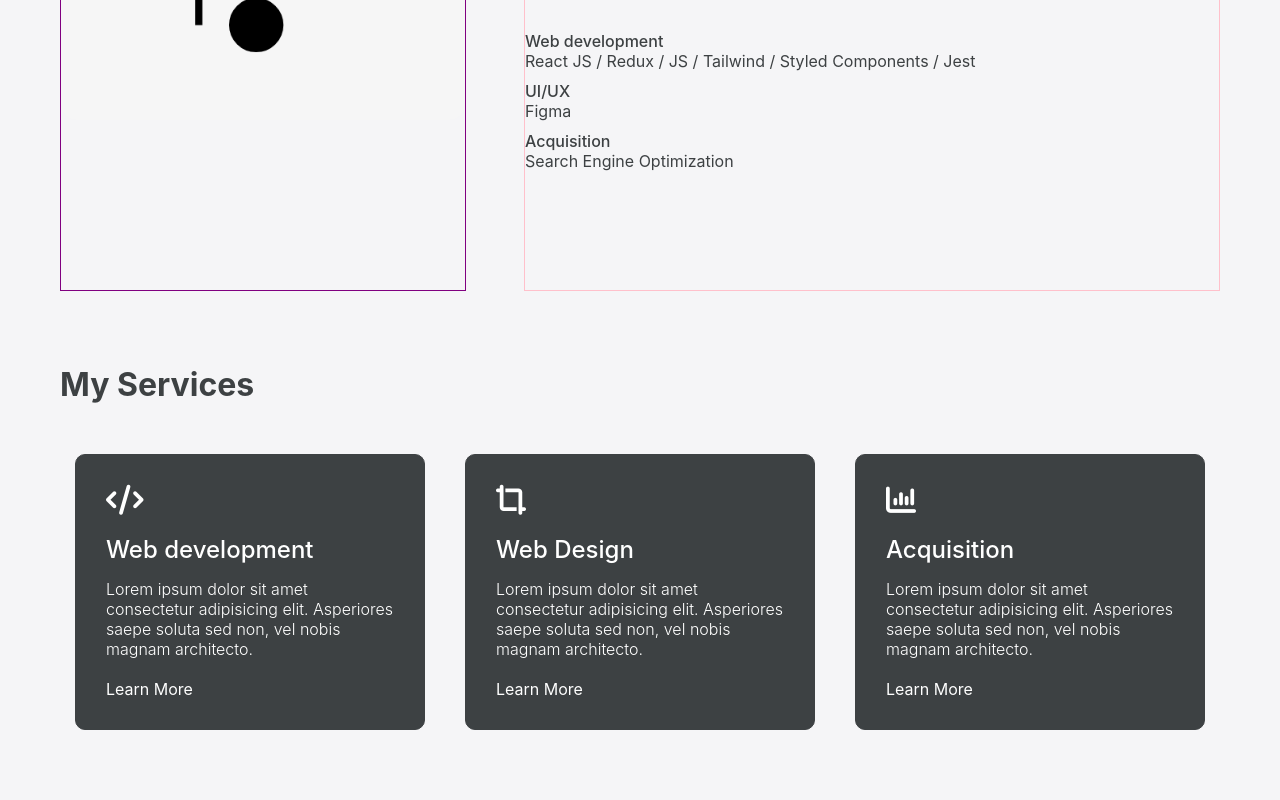
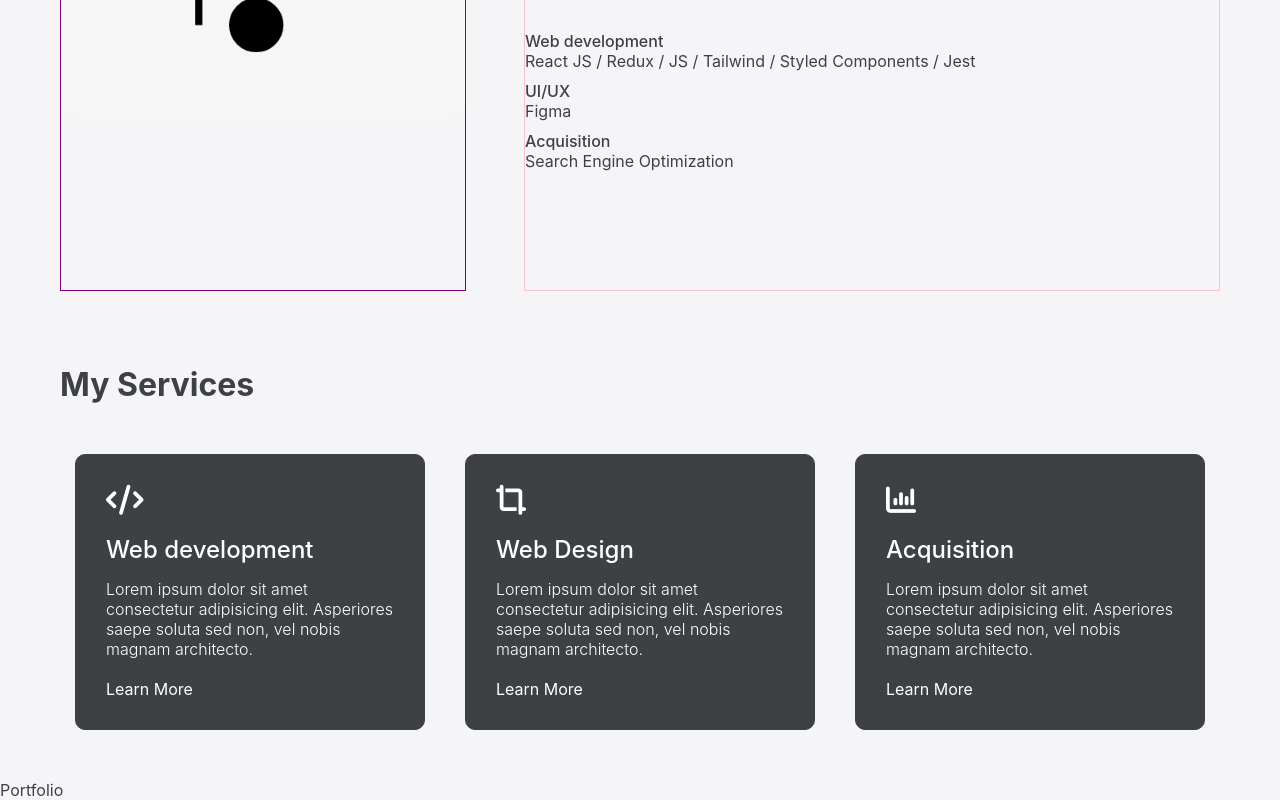
Before and after one commit to YanisMorzak/portfolio, a React (Create React App) app: page / in a window 1280 px wide. Shown: the part 1135-1935 px from the top of the page. Built offline with nearby package versions, Linux system fonts and the light colour scheme.

Commit message:
🚧   F04-Portfolio: Add Portfolio and his link with navbar

```diff
--- a/src/App.js
+++ b/src/App.js
@@ -3,6 +3,7 @@ import Header from "./components/Header";
 import NavBar from "./components/NavBar";
 import About from "./components/About";
 import Services from "./components/Services";
+import Portfolio from "./components/Portfolio";
 
 export default function App() {
   return (
@@ -11,6 +12,7 @@ export default function App() {
       <Header />
       <About />
       <Services />
+      <Portfolio />
     </div>
   );
 }
--- a/src/components/NavBar.jsx
+++ b/src/components/NavBar.jsx
@@ -13,7 +13,9 @@ export default function NavBar() {
         <li>
           <a href="#services">Services</a>
         </li>
-        <li>Portfolio</li>
+        <li>
+          <a href="#portfolio">Portfolio</a>
+        </li>
         <li>Contact</li>
       </ul>
     </NavBarStyled>
--- /dev/null
+++ b/src/components/Portfolio.jsx
@@ -0,0 +1,9 @@
+import React from "react";
+
+export default function Portfolio() {
+  return (
+    <div>
+      <div id="portfolio">Portfolio</div>
+    </div>
+  );
+}
```
